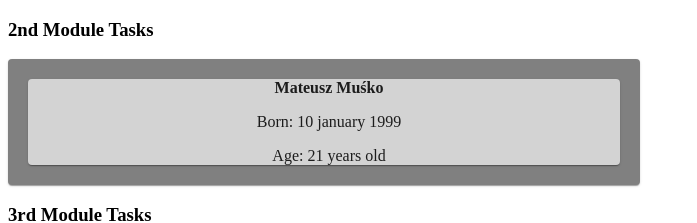
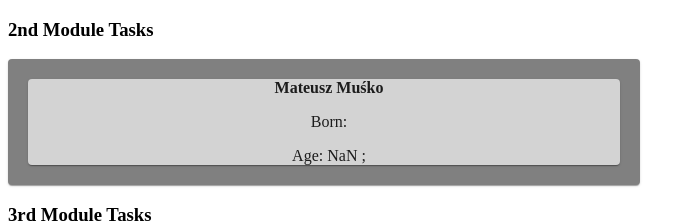
Before and after one commit to MuskoM/Navoica_tasks, a React (Create React App) app: page / in a window 1280 px wide. Shown: the top 223 px of the page, without its empty margins (0-697 px from the left). Built offline with nearby package versions, Linux system fonts and the light colour scheme.

Commit message:
Trying to do exercise 1 Module 2.2

```diff
--- a/src/App.js
+++ b/src/App.js
@@ -4,11 +4,20 @@ import {Card, Paper} from "@material-ui/core"
 import IncrementButton from './IncrementButton';
 import ValidationComponent from './Validator';
 
-const PrintAge = (props) => {
-  return <span>Age: {age(props) } </span>
+
+
+class Person extends Component{
+
+  constructor(props){
+    super(props);
+    this.state = {
+      name : props.name,
+      surname : props.surname,
+      age: this.age(props)
+    }
   }
 
-const age = (birthDate) =>
+  age = (birthDate) =>
   {
       const months = {
         "january": 1,
@@ -34,25 +43,30 @@ const age = (birthDate) =>
       return (tempdate>=dateOfBirth?today.getFullYear() - dateOfBirth.getFullYear() : today.getFullYear() - dateOfBirth.getFullYear() - 1);
   }
 
-const Person = props => {
+  PrintAge = (props) => {
+    return <span>Age: {this.age(props) } </span>
+  }
+
+
+
+  render(){
     return (
       <Card style={{backgroundColor:"grey", width:"50%", textAlign:"center"}}>
         <Paper style={{backgroundColor:"lightgrey", margin:"20px"}}>
         <div style={{marginLeft:"10px"}}>
-      <p><b> {props.name} {props.surname}</b></p>
-      <p>Born: {props.day} {props.month} {props.year}</p>
-	    <p><PrintAge day={props.day} month={props.month} year={props.year}/> years old</p>
+        <p><b> {this.state.name} {this.state.surname}</b></p>
+        <p>Born: {this.state.day} {this.state.month} {this.state.year}</p>
+        {this.PrintAge(this.state)};
         </div>
         </Paper>
       </Card>
     )
   }
 
-PrintAge.propTypes = {
-  year: PropTypes.number.isRequired,
-  month: PropTypes.string,
-  day: PropTypes.number
+
 }
+
+
 
 
 Person.propTypes = {
```
Also changed, not shown: src/IntroducePerson.js (added, +11 -0 lines). Lines whose indentation alone changed are shown as unchanged.
